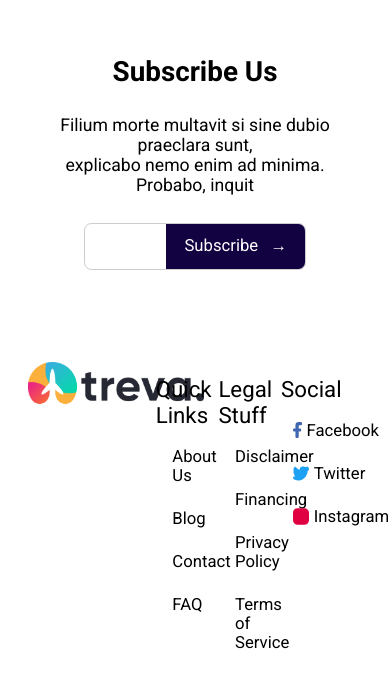
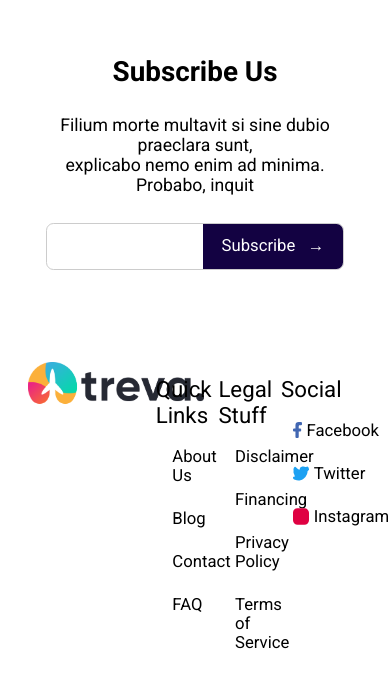
Before and after one commit to AliRezaDavuodi/Treva, a React (Create React App) app: page / in a window 390 px wide. Shown: the part 4642-5330 px from the top of the page. Built offline with nearby package versions, Linux system fonts and the light colour scheme.

Commit message:
added media to form section

```diff
--- a/src/Components/SubscribeUs/SubscribeUsForm.scss
+++ b/src/Components/SubscribeUs/SubscribeUsForm.scss
@@ -5,6 +5,9 @@
   margin: 0 auto;
   border-radius: 0.8rem;
   overflow: hidden;
+  @media (max-width: 768px) {
+    width: 100%;
+  }
 
   .form {
     width: 100%;
```
